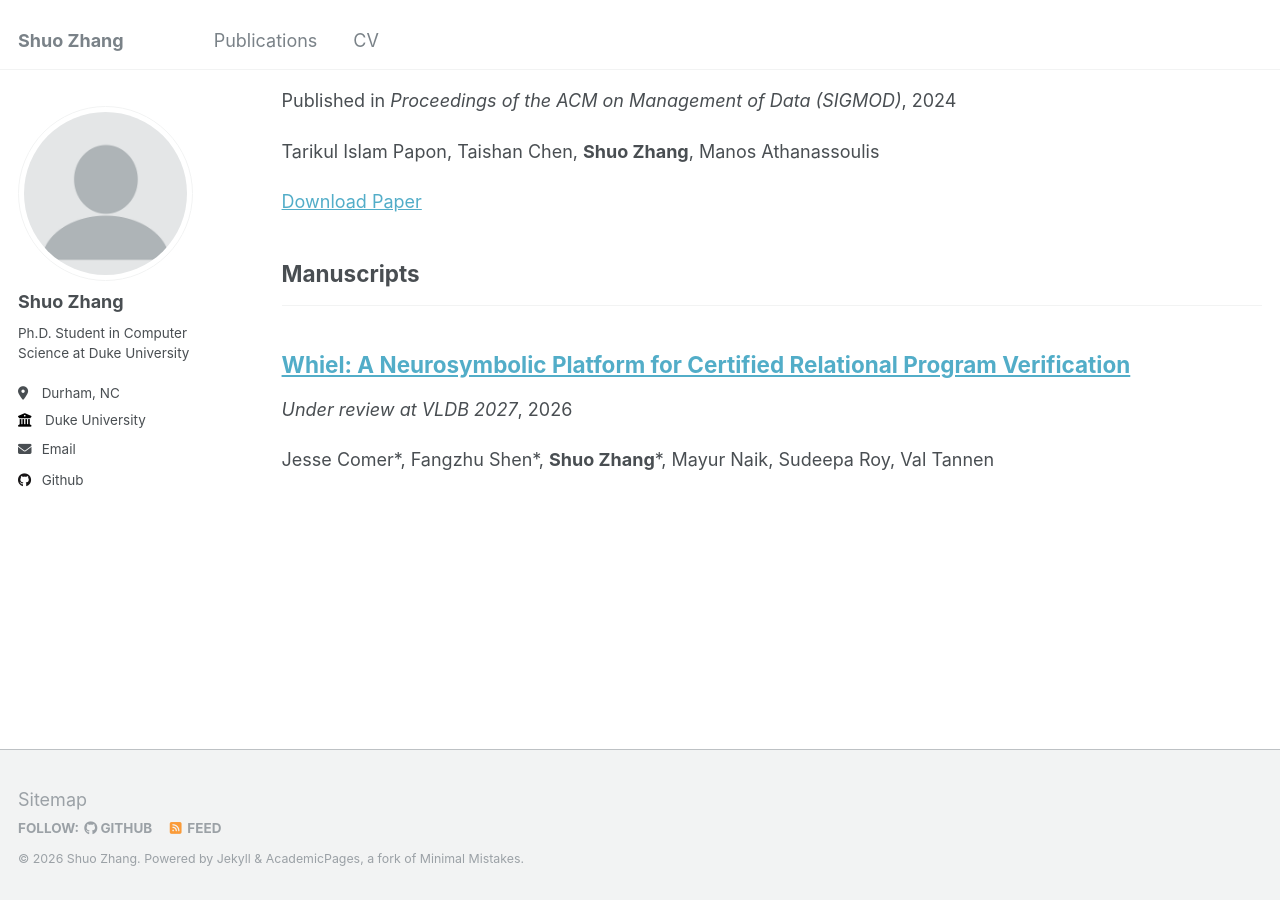
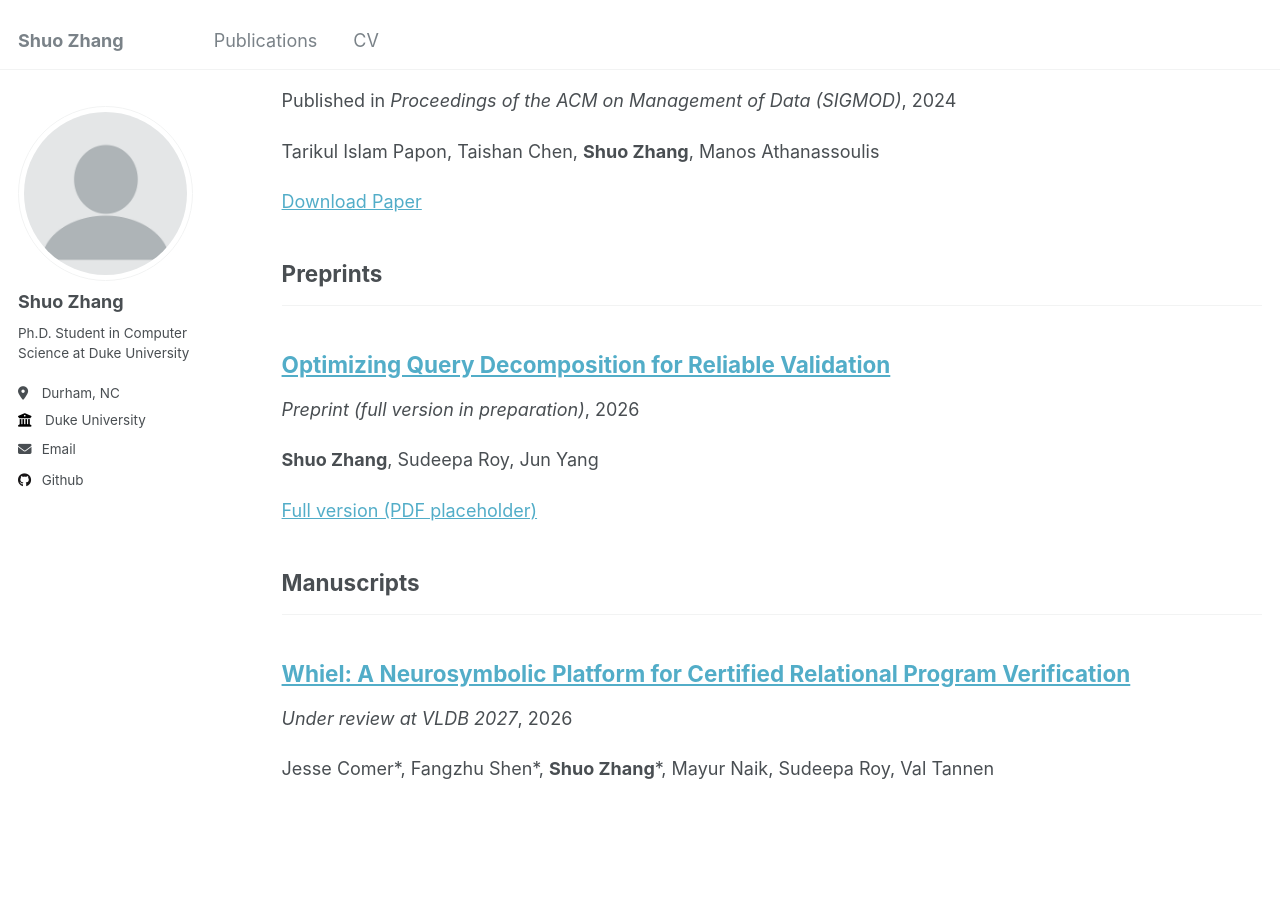
Before and after one commit to Inverse0/Inverse0.github.io, a Jekyll site: the page built from _pages/publications.html, in a window 1280 px wide and 900 px high, scrolled down 1126 px. Built offline with Jekyll 4.4.1, drawn with Linux system fonts in a browser that asks for light colours.

Commit message:
Add query decomposition preprint with stable full-version URL

```diff
--- a/_config.yml
+++ b/_config.yml
@@ -77,6 +77,8 @@ author:
 publication_category:
   conferences:
     title: 'Published Papers'
+  preprints:
+    title: 'Preprints'
   manuscripts:
     title: 'Manuscripts'
 
--- a/_includes/archive-single.html
+++ b/_includes/archive-single.html
@@ -42,6 +42,8 @@
           <p> {{ post.type }}, <i>{{ post.venue }}</i>, {{ post.date | default: "1900-01-01" | date: "%Y" }} </p>
         {% elsif post.collection == 'publications' and post.category == 'manuscripts' %}
           <p><i>{{ post.venue }}</i>, {{ post.date | date: "%Y" }}</p>
+        {% elsif post.collection == 'publications' and post.category == 'preprints' %}
+          <p><i>{{ post.venue }}</i>, {{ post.date | date: "%Y" }}</p>
         {% elsif post.collection == 'publications' %}
           <p>Published in <i>{{ post.venue }}</i>, {{ post.date | default: "1900-01-01" | date: "%Y" }} </p>
         {% elsif post.date %}
--- a/_layouts/single.html
+++ b/_layouts/single.html
@@ -38,6 +38,8 @@ layout: default
           <p> {{ page.type }}, <i>{{ page.venue }}</i>, {{ page.date | default: "1900-01-01" | date: "%Y" }} </p>
         {% elsif page.collection == 'publications' and page.category == 'manuscripts' %}
           <p><i>{{ page.venue }}</i>, {{ page.date | date: "%Y" }}</p>
+        {% elsif page.collection == 'publications' and page.category == 'preprints' %}
+          <p><i>{{ page.venue }}</i>, {{ page.date | date: "%Y" }}</p>
         {% elsif page.venue and page.date %}
           <p>Published in <i>{{ page.venue }}</i>, {{ page.date | default: "1900-01-01" | date: "%Y" }} </p>
         {% elsif page.date %}
@@ -58,7 +60,7 @@ layout: default
         {% elsif page.citation %}
           <p style="font-size: smaller">Recommended citation: {{ page.citation }}</p>
         {% elsif page.paperurl %}
-          <p style="font-size: smaller"><a href="{{ page.paperurl }}">Download Paper</a></p>
+          <p style="font-size: smaller"><a href="{{ page.paperurl }}">{{ page.paperlabel | default: "Download Paper" }}</a></p>
         {% elsif page.slidesurl %}
           <p style="font-size: smaller"><a href="{{ page.slidesurl }}">Download Slides</a></p>
         {% endif %}
--- /dev/null
+++ b/_publications/2026-query-decomposition.md
@@ -0,0 +1,19 @@
+---
+title: "Optimizing Query Decomposition for Reliable Validation"
+collection: publications
+category: preprints
+permalink: /publication/optimizing-query-decomposition/
+excerpt: '**Shuo Zhang**, Sudeepa Roy, Jun Yang'
+date: 2026-11-01
+venue: 'Preprint (full version in preparation)'
+# Keep this URL and filename unchanged when replacing the placeholder PDF.
+paperurl: 'https://inverse0.github.io/files/optimizing-query-decomposition-full.pdf'
+paperlabel: 'Full version (PDF placeholder)'
+---
+
+**Shuo Zhang**, Sudeepa Roy, Jun Yang<br>
+Duke University
+
+The full version is in preparation. The linked PDF currently contains a placeholder; the complete manuscript will be available at the same URL.
+
+[Download citation (BibTeX)](/files/optimizing-query-decomposition.bib)
```
Also changed, not shown: other parts of _includes/archive-single.html (+1 -1 lines), files/optimizing-query-decomposition.bib (added, +8 -0 lines), 1 other file.
